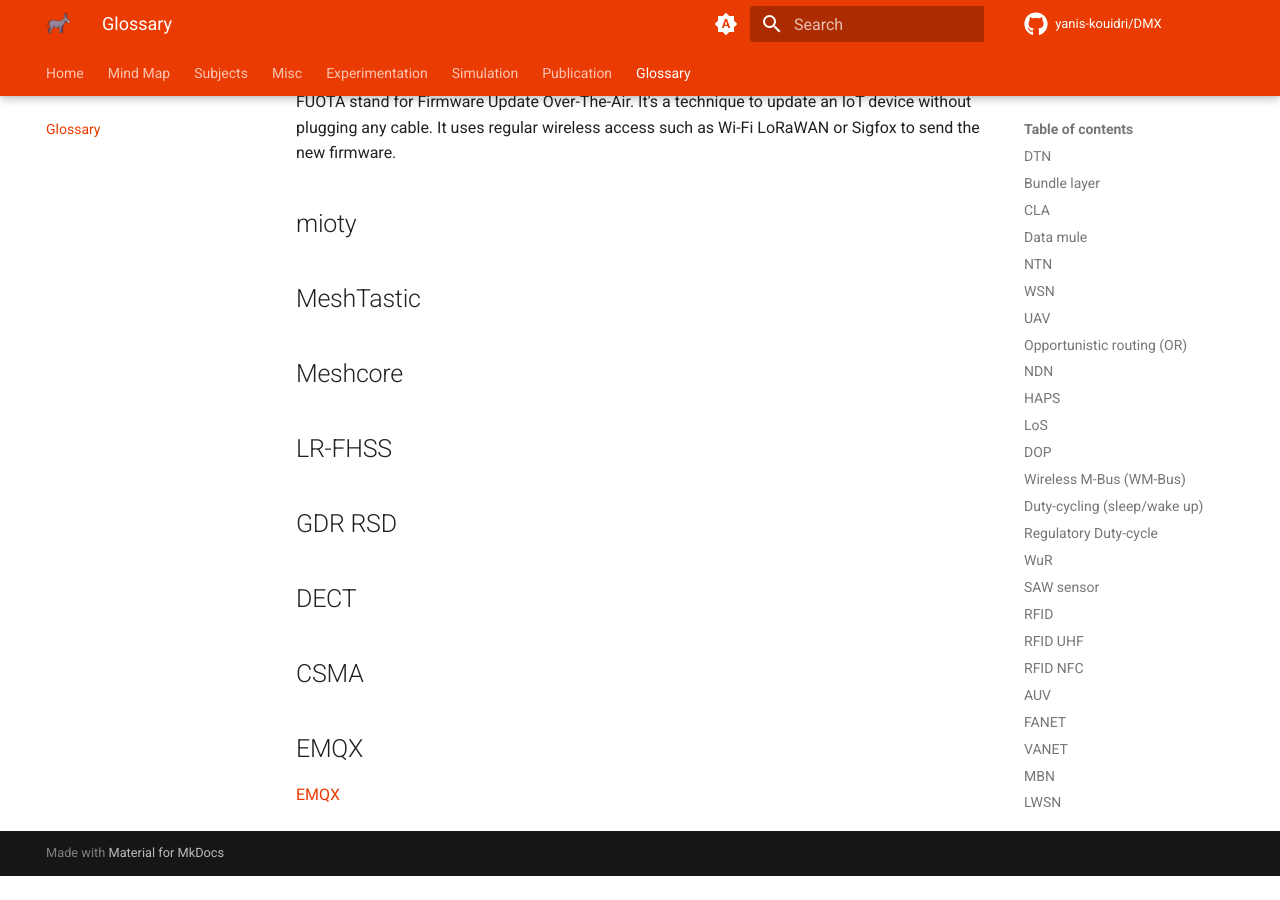
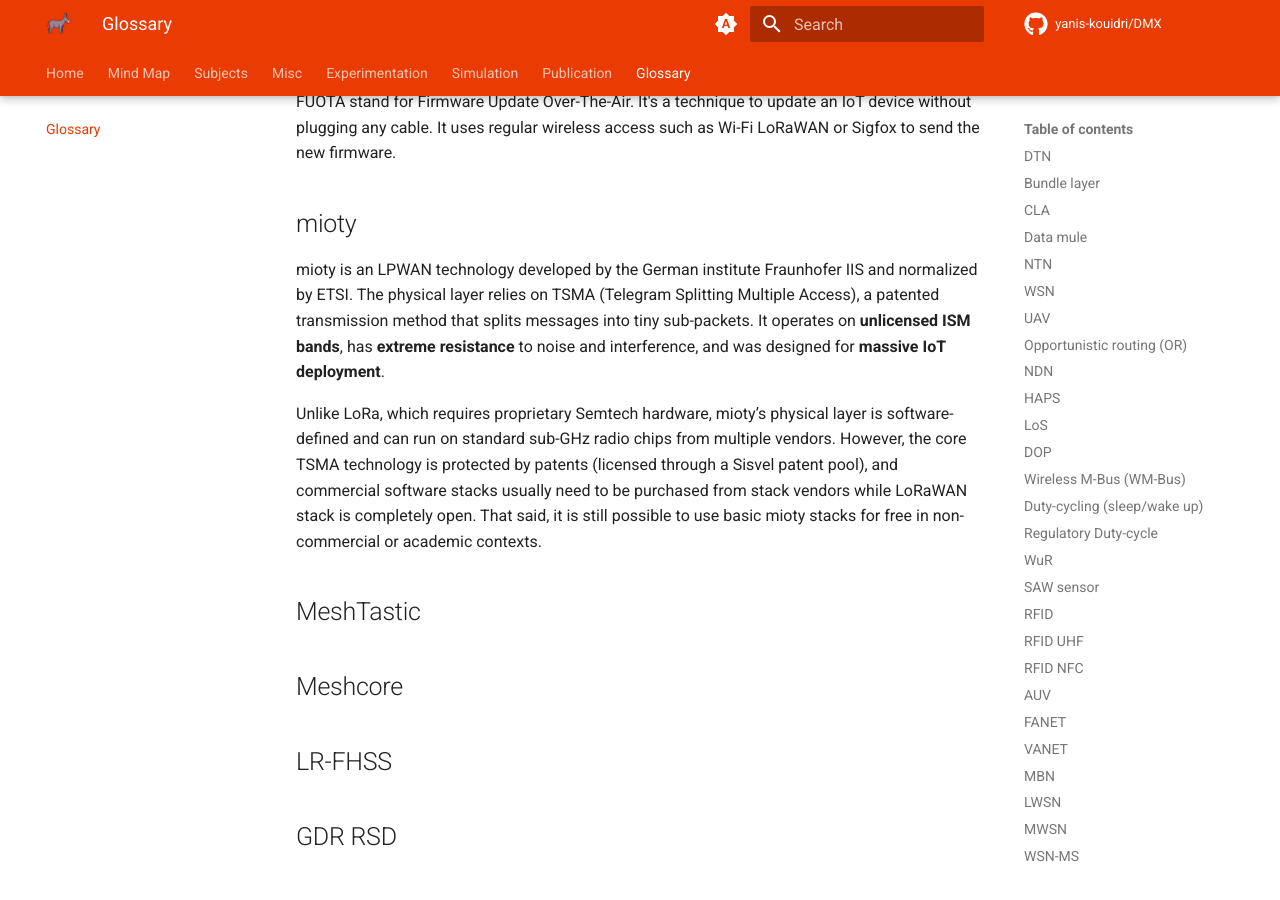
Before and after one commit to Yanis-Kouidri/DMX, an MkDocs documentation site: the page built from docs/glossary.md, in a window 1280 px wide and 900 px high, scrolled down 12197 px. Built offline with MkDocs 1.6.1 and Material for MkDocs 9.7.7, drawn with Linux system fonts in a browser that asks for light colours; comment, search, counter and statistics services are not loaded; before the commit the page ends 13073 px from its top, so only the background shows below that.

Commit message:
feat: add definitions for mioty and Sisvel in glossary

```diff
--- a/docs/glossary.md
+++ b/docs/glossary.md
@@ -295,6 +295,10 @@ FUOTA stand for Firmware Update Over-The-Air. It's a technique to update an IoT
 
 ## mioty
 
+mioty is an LPWAN technology developed by the German institute Fraunhofer IIS and normalized by ETSI. The physical layer relies on TSMA (Telegram Splitting Multiple Access), a patented transmission method that splits messages into tiny sub-packets. It operates on **unlicensed ISM bands**, has **extreme resistance** to noise and interference, and was designed for **massive IoT deployment**.
+
+Unlike LoRa, which requires proprietary Semtech hardware, mioty’s physical layer is software-defined and can run on standard sub-GHz radio chips from multiple vendors. However, the core TSMA technology is protected by patents (licensed through a Sisvel patent pool), and commercial software stacks usually need to be purchased from stack vendors while LoRaWAN stack is completely open. That said, it is still possible to use basic mioty stacks for free in non-commercial or academic contexts.
+
 ## MeshTastic
 
 ## Meshcore
```
